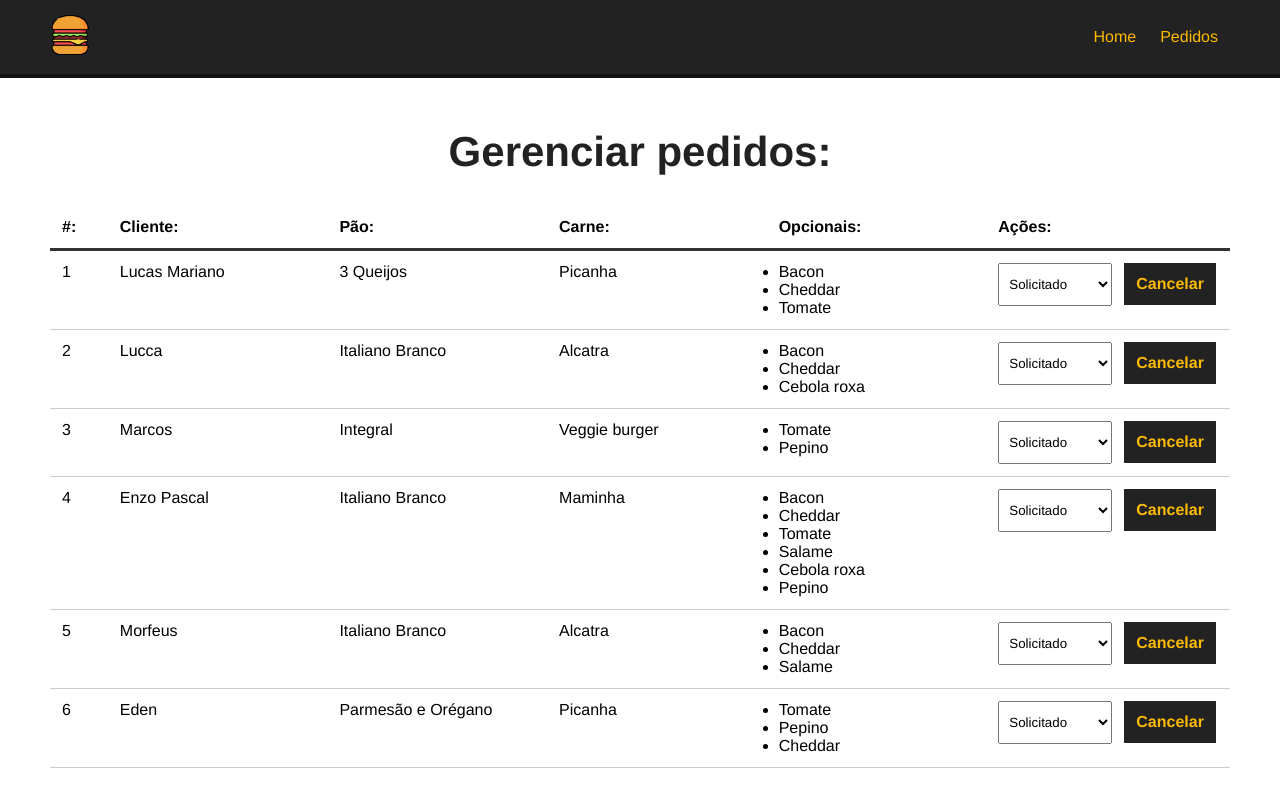
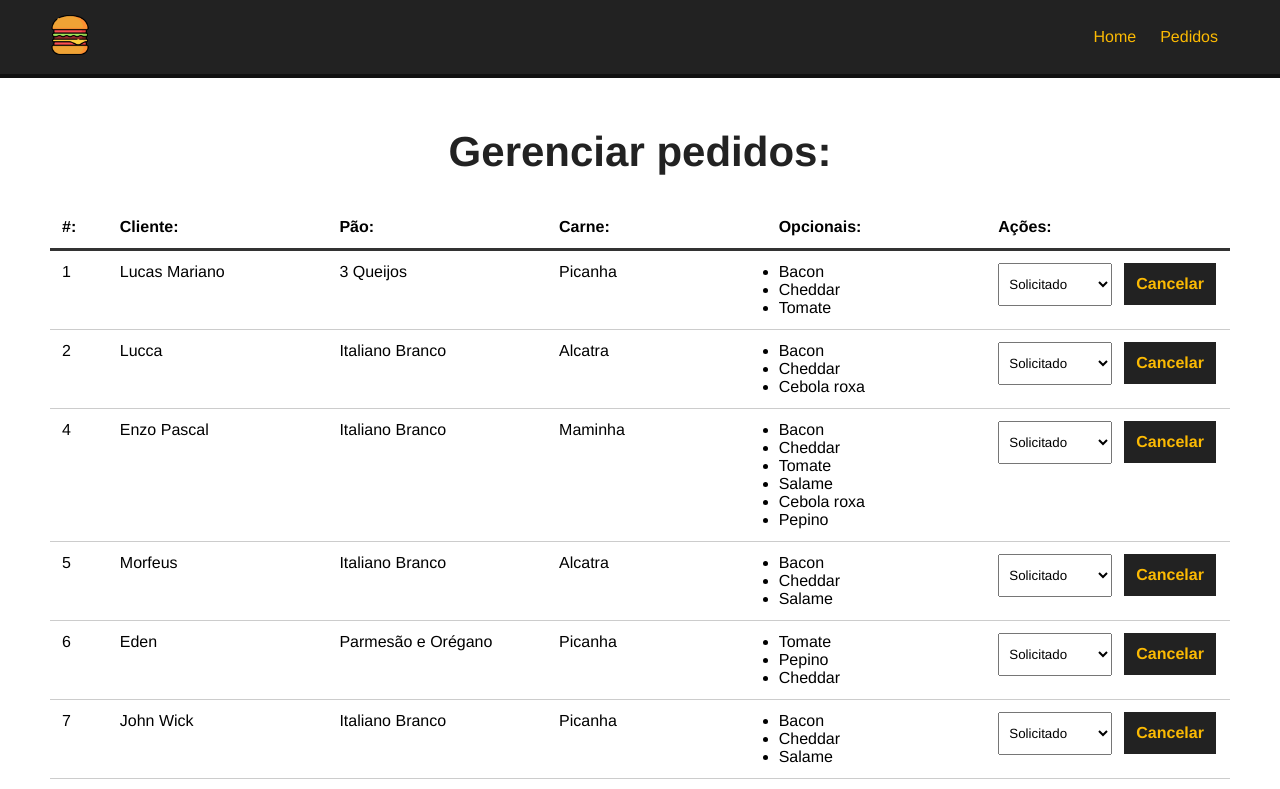
Before and after one commit to lukemariano/make-burguer-crud, a Vue app: page /pedidos in a window 1280 px wide. Shown: the top 789 px of the page. Built offline with nearby package versions, Linux system fonts and the light colour scheme; data requests are answered from the project's data file.

Commit message:
feature DELETE(crud) add

```diff
--- a/db/db.json
+++ b/db/db.json
@@ -103,17 +103,6 @@
       "id": 2
     },
     {
-      "nome": "Marcos",
-      "pao": "Integral",
-      "carne": "Veggie burger",
-      "opcionais": [
-        "Tomate",
-        "Pepino"
-      ],
-      "status": "Solicitado",
-      "id": 3
-    },
-    {
       "nome": "Enzo Pascal",
       "pao": "Italiano Branco",
       "carne": "Maminha",
@@ -151,6 +140,28 @@
       ],
       "status": "Solicitado",
       "id": 6
+    },
+    {
+      "nome": "John Wick",
+      "pao": "Italiano Branco",
+      "carne": "Picanha",
+      "opcionais": [
+        "Bacon",
+        "Cheddar",
+        "Salame"
+      ],
+      "status": "Solicitado",
+      "id": 7
+    },
+    {
+      "nome": "Teste",
+      "pao": "3 Queijos",
+      "carne": "Picanha",
+      "opcionais": [
+        "Salame"
+      ],
+      "status": "Solicitado",
+      "id": 9
     }
   ]
 }
--- a/src/components/BurguerForm.vue
+++ b/src/components/BurguerForm.vue
@@ -88,7 +88,7 @@
             this.nome = "";
             this.carne = "";
             this.pao = "";
-            this.opcionais = "";
+            this.opcionais = [];
         },
     },
     mounted() {
--- a/src/components/Dashboard.vue
+++ b/src/components/Dashboard.vue
@@ -26,7 +26,7 @@
                         <option value="">Selecione</option>
                         <option v-for="state in status" :key="state.id" :value="state.tipo" :selected="burger.status === state.tipo">{{ state.tipo }}</option>
                     </select>
-                    <button class="delete-btn">Cancelar</button>
+                    <button class="delete-btn" @click="deleteBurger(burger.id)">Cancelar</button>
                 </div>
             </div>
         </div>
@@ -63,6 +63,18 @@
             this.status = data;
 
             console.log(this.status);
+        },
+        async deleteBurger(id){
+            const req = await fetch(`http://localhost:3000/burgers/${id}`, {
+                method: "DELETE",
+            });
+
+            const response = await req.json();
+
+            //msg de pedido deletado
+
+            this.getPedidos();
+
         },
     },
     mounted(){
```
